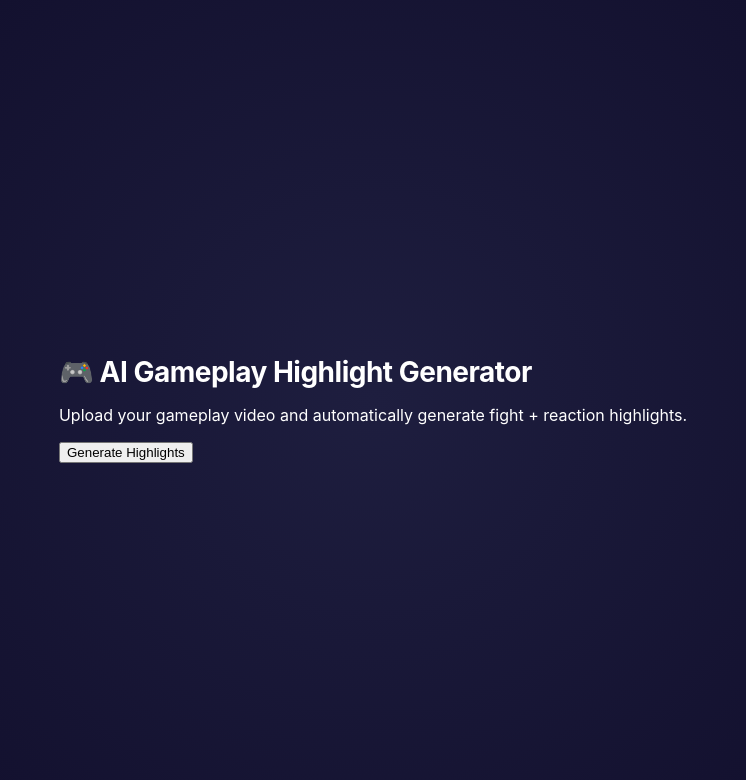
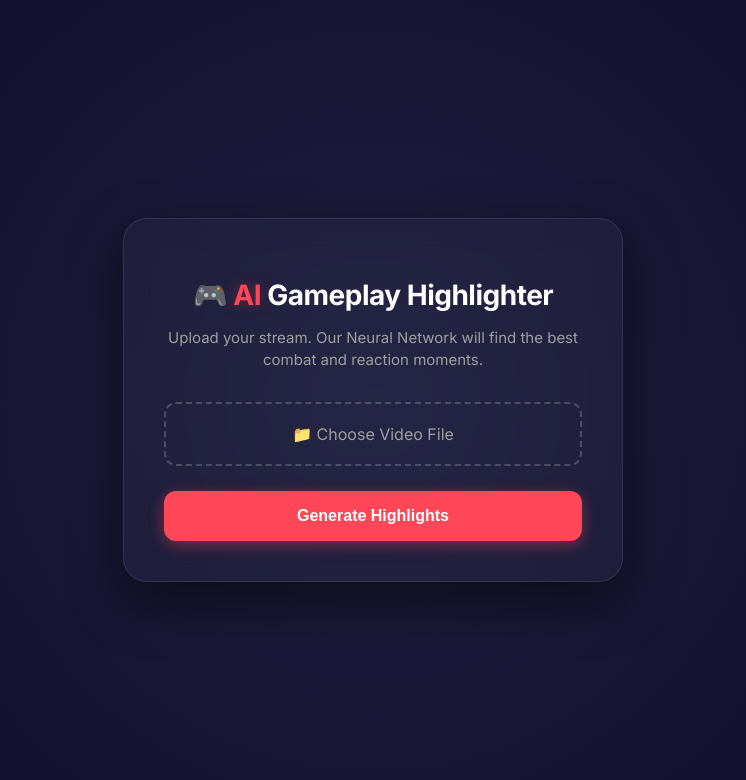
Before and after one commit to Vishwajeet1616/AI_Video_Generator, a Flask app: page / in a window 1280 px wide. Shown: the top 780 px of the page, without its empty margins (267-1013 px from the left). Run offline with Flask 3, Linux system fonts and the light colour scheme; parts of the project's set-up code (start-up, migrations or seed data) failed here and were passed over.

Commit message:
Update index.html

```diff
--- a/templates/index.html
+++ b/templates/index.html
@@ -1,20 +1,81 @@
 <!DOCTYPE html>
-<html>
+<html lang="en">
 <head>
+    <meta charset="UTF-8">
+    <meta name="viewport" content="width=device-width, initial-scale=1.0">
     <title>AI Highlight Generator</title>
     <link rel="stylesheet" href="{{ url_for('static', filename='style.css') }}">
+    <link href="https://fonts.googleapis.com/css2?family=Inter:wght@400;700&display=swap" rel="stylesheet">
 </head>
 <body>
 
 <div class="container">
-    <h1>🎮 AI Gameplay Highlight Generator</h1>
-    <p>Upload your gameplay video and automatically generate fight + reaction highlights.</p>
+    <div class="glass-card">
+        <h1>🎮 <span class="highlight">AI</span> Gameplay Highlighter</h1>
 
-    <form action="/upload" method="post" enctype="multipart/form-data">
-        <input type="file" name="video" accept="video/*" required>
-        <button type="submit">Generate Highlights</button>
-    </form>
+        {% if video_file %}
+            <div class="result-area">
+                <h2 class="success-text">✨ Highlight Reel Ready!</h2>
+
+                <div class="video-wrapper">
+                    <video width="100%" controls class="video-preview">
+                        <source src="{{ url_for('download_file', filename=video_file) }}" type="video/mp4">
+                        Your browser does not support the video tag.
+                    </video>
+                </div>
+
+                <div class="button-group">
+                    <a href="{{ url_for('download_file', filename=video_file) }}" download class="glow-button small">
+                        📥 Download MP4
+                    </a>
+                    <a href="/" class="btn-secondary">
+                        🔄 Process Another
+                    </a>
+                </div>
+            </div>
+        {% else %}
+            <p class="subtitle">Upload your stream. Our Neural Network will find the best combat and reaction moments.</p>
+
+            <form action="/upload" method="post" enctype="multipart/form-data" id="upload-form" onsubmit="showLoading()">
+                <div class="file-input-wrapper">
+                    <input type="file" name="video" accept="video/*" required id="file-upload" onchange="updateFileName()">
+                    <label for="file-upload" class="custom-file-upload" id="file-label">
+                        📁 Choose Video File
+                    </label>
+                </div>
+                <button type="submit" class="glow-button">Generate Highlights</button>
+            </form>
+
+            <div id="loading-area" style="display:none;">
+                <div class="spinner"></div>
+                <h3 class="loading-title">AI is Listening...</h3>
+                <p class="loading-text">
+                    Analyzing audio frequencies for gunshots, explosions, and reactions.<br>
+                    This may take a few minutes depending on video length.
+                </p>
+            </div>
+        {% endif %}
+    </div>
 </div>
+
+<script>
+    // Switches from Form to Spinner
+    function showLoading() {
+        document.getElementById('upload-form').style.display = 'none';
+        document.querySelector('.subtitle').style.display = 'none';
+        document.getElementById('loading-area').style.display = 'block';
+    }
+
+    // Updates the label text when a file is selected
+    function updateFileName() {
+        const input = document.getElementById('file-upload');
+        const label = document.getElementById('file-label');
+        if (input.files.length > 0) {
+            label.innerText = "Selected: " + input.files[0].name;
+            label.classList.add('file-selected');
+        }
+    }
+</script>
 
 </body>
 </html>
```
